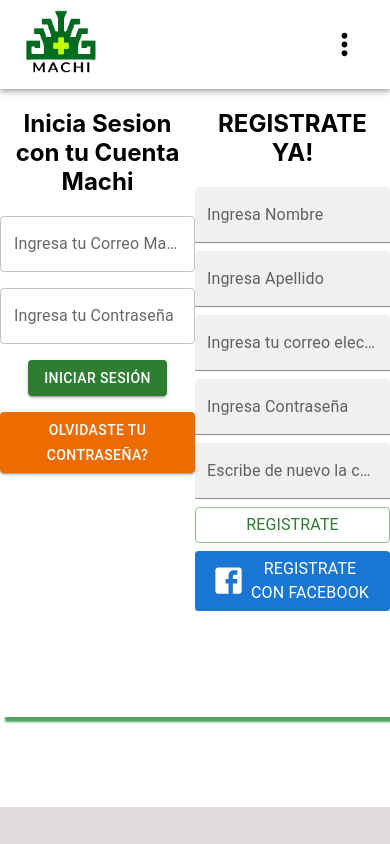
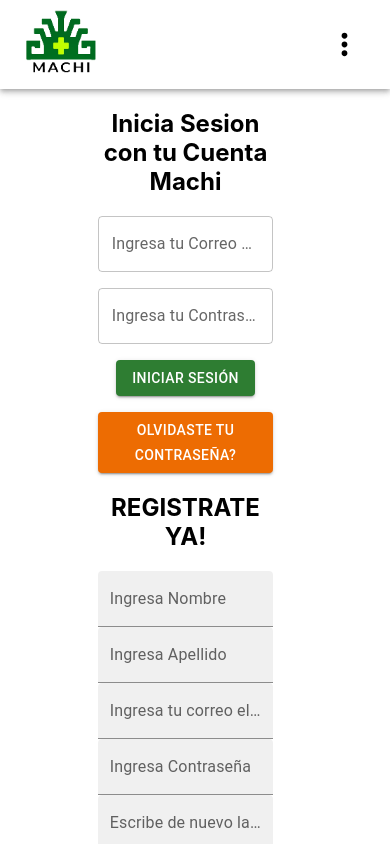
Before and after one commit to rubensauriosD/E-commerce-MACHI, a React (Create React App) app in the folder client/: page /#/login in a window 390 px wide. Shown: the top 844 px of the page. Built offline with nearby package versions, Linux system fonts and the light colour scheme; no server answers.

Commit message:
estilos-responsive

```diff
--- a/client/src/Components/Admin/CargarProducto.jsx
+++ b/client/src/Components/Admin/CargarProducto.jsx
@@ -58,6 +58,7 @@ export default function CargarProducto(){
             })
             swal('El producto fue creado exitosamente')
             return dispatch(getProductsAdmin());
+
         })
         .catch((err) => {
             console.log(err)
--- a/client/src/Components/Productos/SearchBar.jsx
+++ b/client/src/Components/Productos/SearchBar.jsx
@@ -22,8 +22,8 @@ export default function SearchBar() {
 
     return (
         <form className="search" onSubmit={onSubmit}>
-            <input className="input" type="text" placeholder="Busca un producto" onChange={handleInputChange} value={input} />
-            <button className="lupa" type="submit">🔍</button>
+            <div><input className="input" type="text" placeholder="Busca un producto" onChange={handleInputChange} value={input} /></div>
+            <div><button className="lupa" type="submit">🔍</button></div>
         </form>
     )
 }
--- a/client/src/Components/SignIn.jsx
+++ b/client/src/Components/SignIn.jsx
@@ -26,11 +26,12 @@ export default function SignIn({ SubmitS, submitFace }) {
         <Box
           component="div"
           sx={{
-            display: "grid",
-            gridTemplateColumns: { sm: "20vw 20vw" },
+            display: "flex",
+            flexDirection: "column",
+            /* gridTemplateColumns: { sm: "20vw 20vw" },
             gap: 1,
             maxHeight: "60vh",
-            overflow: "auto",
+            overflow: "auto", */
           }}
         >
           <Controller
--- a/client/src/Pages/Admin.js
+++ b/client/src/Pages/Admin.js
@@ -8,11 +8,11 @@ import { getFacturasAdmin } from "../Redux/actions/facturaAction";
 import CargarProducto from '../Components/Admin/CargarProducto'
 import CargarImagen from "../Components/Admin/CargarImagen";
 import EditarProducto from "../Components/Admin/EditarProducto";
-import '../Styles/AdminStyle.css'
 import EditarUsuario from "../Components/Admin/EditarUsuario";
 import EditarFactura from "../Components/Admin/EditarFacturas";
 import EditarImagenes from "../Components/Admin/EditarImagenes";
 import { useHistory } from "react-router";
+import '../Styles/AdminStyle.css'
 
 export default function Admin(){
 const history=useHistory()
--- a/client/src/Pages/Login.js
+++ b/client/src/Pages/Login.js
@@ -33,16 +33,16 @@ const LoginPage = () => {
   }
   if (usuario && Object.values(usuario).length !== 0) {
     return (
-      <div className="InterfazDeUsuario">
+      <div className="InterfazDeUsuario1">
         {" "}
         <InterfazDeUsuario datosUsuario={usuario} />
       </div>
     );
   } else {
     return (
-      <div className="InterfazDeFormulario">
-        <Login SubmitL={InicioSesion} />
-        <SignIn SubmitS={Registrarse} submitFace={RegistroEInicioConFacebook} />
+      <div className="InterfazDeFormulario1">
+        <div className="interfazFormA"><Login SubmitL={InicioSesion} /></div>
+        <div className="interfazFormB" ><SignIn SubmitS={Registrarse} submitFace={RegistroEInicioConFacebook} /></div>
       </div>
     );
   }
--- a/client/src/Styles/AdminStyle.css
+++ b/client/src/Styles/AdminStyle.css
@@ -202,7 +202,9 @@
     .levelAdminMaterialEdit Select{
         width: 50px;
     }
-
+    .ordererAdminEdit{
+        margin: auto;
+    }
 }
 
 @media (max-width: 1024px ) {
--- a/client/src/Styles/SearchBar.css
+++ b/client/src/Styles/SearchBar.css
@@ -1,9 +1,9 @@
 .search{
-  /* border: black solid 1px; */
   margin: auto;
+  padding: 20px;
   border-radius: 15px;
-  /* box-shadow: 0 0 20px 50px rgba(45, 216, 29, 0.055), 0 15px 50px rgb(0, 0, 0); */
-  /* box-shadow: 0 0 0 10px #fff, 0 15px 50px; */
+  display: flex;
+  flex-direction: row;
 }
 
 .input{
--- a/client/src/Styles/Tienda.css
+++ b/client/src/Styles/Tienda.css
@@ -31,8 +31,9 @@ h1{
     display: flex;
     flex-direction: row;
     flex-wrap: wrap;
-    justify-content: space-evenly;
-    background-color: rgb(249,249,249)
+    justify-content: space-around;
+    margin: auto;
+    /* background-color: rgb(249,249,249) */
 }
 .items{
     color: rgba(148, 142, 142, 0.438);
@@ -142,3 +143,9 @@ h1{
     font-family: 'Roboto', sans-serif;
     font: bold;
 }
+
+@media (max-width: 920px ){
+    .SearchContainer{
+        flex-direction: column;
+    }
+}
--- a/client/src/Styles/paginaDeLogin.css
+++ b/client/src/Styles/paginaDeLogin.css
@@ -9,12 +9,49 @@
           box-shadow: 5px 5px 2px #4da45f;
 }
 
-.InterfazDeUsuario {
+.InterfazDeUsuario1 {
   display: -webkit-box;
   display: -ms-flexbox;
   display: flex;
   -webkit-box-pack: center;
-      -ms-flex-pack: center;
-          justify-content: center;
+  -ms-flex-pack: center;
+  justify-content: center;
+
+
 }
+
 /*# sourceMappingURL=paginaDeLogin.css.map */
+
+.InterfazDeFormulario1{
+ display: flex;
+ flex-wrap: wrap;
+ margin-left: auto;
+ margin-right: auto;
+
+
+}
+
+.interfazFormA{
+   width: 50%;
+   margin-left: auto;
+   margin-right: auto;
+}
+.interfazFormB{
+   padding-left: 8%;
+   padding-right: 8%;
+   margin-left: auto;
+   margin-right: auto;
+   width: 50%;
+}
+
+@media (max-width: 630px){
+    .InterfazDeFormulario1{
+        width: 90%;
+        margin-left: 10px;
+        margin-right: 10px;
+        flex-direction: column;
+    }
+    .interfazFormB{
+        padding: 0px;
+    }
+}
```
Also changed, not shown: 1 other file (tests, documents, lock files or other folders).
